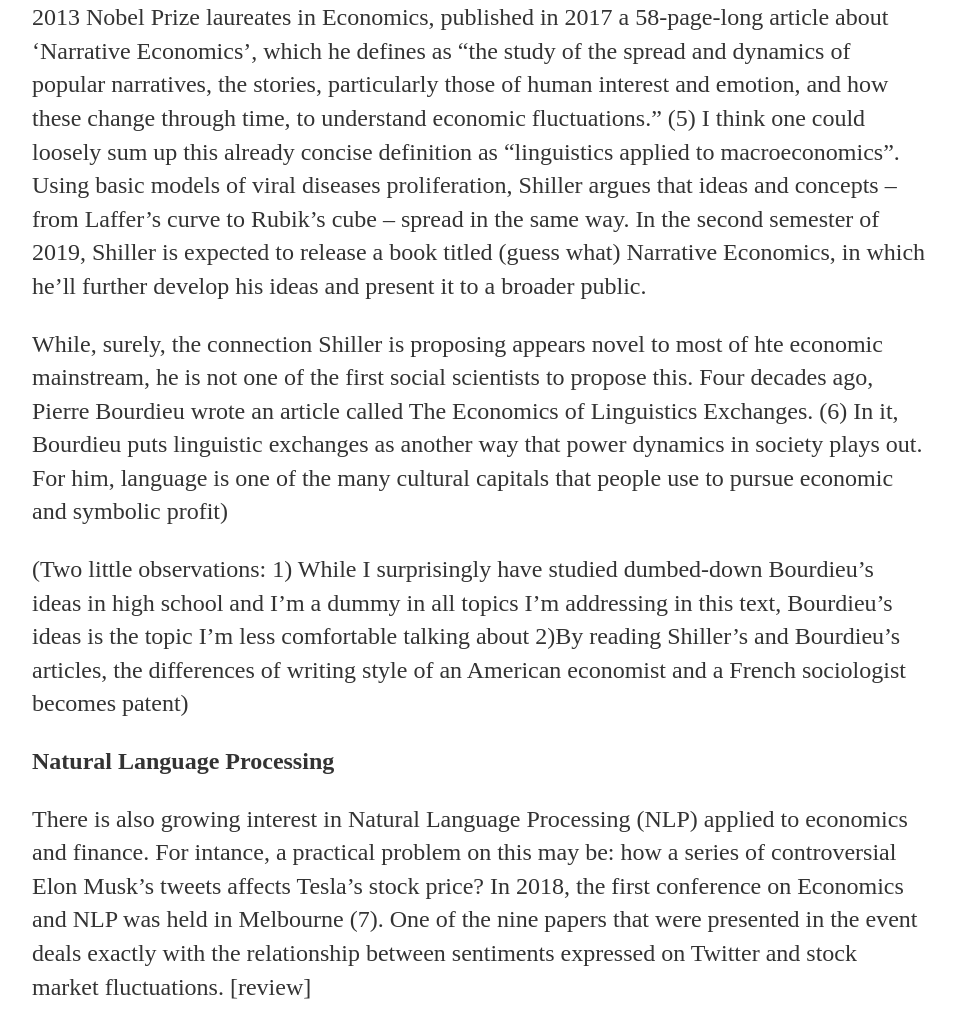
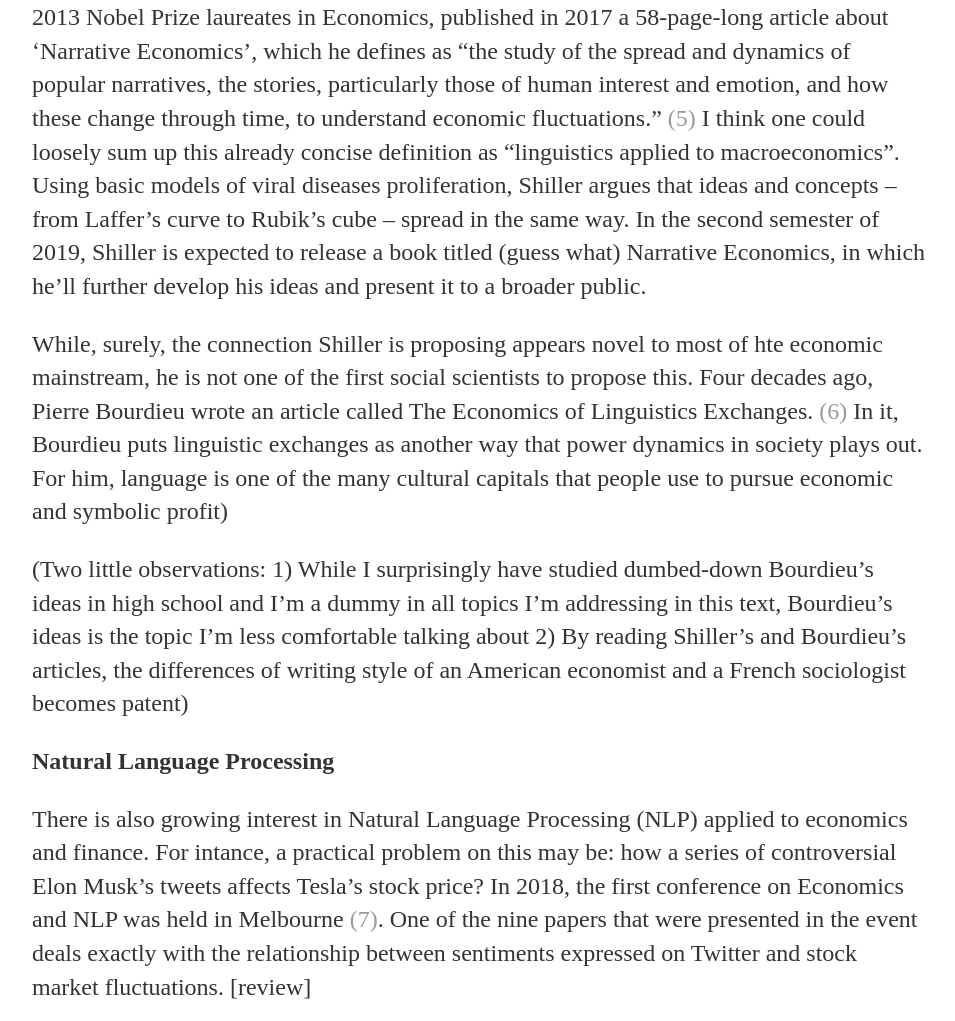
Before and after one commit to t6aguirre/old-blog, a Jekyll site: the page built from _posts/2019-08-09-ling-econ.md, in a window 1280 px wide and 1400 px high, scrolled down 1359 px. Shown: the part 289-1310 px from the top of the window, without its empty margins (160-1115 px from the left). Built offline with Jekyll 4.4.1, drawn with Linux system fonts in a browser that asks for light colours; part of the change alters nothing that is shown; some of the changed text lies outside the part shown.

```diff
--- a/_posts/2019-08-09-ling-econ.md
+++ b/_posts/2019-08-09-ling-econ.md
@@ -20,17 +20,17 @@ Some specialists in both areas also point out to similarities in evolutionary li
 
 **Narrative Economics**
 
-I think this might be the most interesting econ/ling intersection. Robert Shiller, one of the 2013 Nobel Prize laureates in Economics, published in 2017 a 58-page-long article about ‘Narrative Economics’, which he defines as “the study of the spread and dynamics of popular narratives, the stories, particularly those of human interest and emotion, and how these change through time, to understand economic fluctuations.” (5) I think one could loosely sum up this already concise definition as “linguistics applied to macroeconomics”. Using basic models of viral diseases proliferation, Shiller argues that ideas and concepts – from Laffer’s curve to Rubik’s cube – spread in the same way. In the second semester of 2019, Shiller is expected to release a book titled (guess what) Narrative Economics, in which he’ll further develop his ideas and present it to a broader public.
+I think this might be the most interesting econ/ling intersection. Robert Shiller, one of the 2013 Nobel Prize laureates in Economics, published in 2017 a 58-page-long article about ‘Narrative Economics’, which he defines as “the study of the spread and dynamics of popular narratives, the stories, particularly those of human interest and emotion, and how these change through time, to understand economic fluctuations.” [(5)](#references) I think one could loosely sum up this already concise definition as “linguistics applied to macroeconomics”. Using basic models of viral diseases proliferation, Shiller argues that ideas and concepts – from Laffer’s curve to Rubik’s cube – spread in the same way. In the second semester of 2019, Shiller is expected to release a book titled (guess what) Narrative Economics, in which he’ll further develop his ideas and present it to a broader public.
 
-While, surely, the connection Shiller is proposing appears novel to most of hte economic mainstream, he is not one of the first social scientists to propose this. Four decades ago, Pierre Bourdieu wrote an article called The Economics of Linguistics Exchanges. (6) In it, Bourdieu puts linguistic exchanges as another way that power dynamics in society plays out. For him, language is one of the many cultural capitals that people use to pursue economic and symbolic profit)
+While, surely, the connection Shiller is proposing appears novel to most of hte economic mainstream, he is not one of the first social scientists to propose this. Four decades ago, Pierre Bourdieu wrote an article called The Economics of Linguistics Exchanges. [(6)](#references) In it, Bourdieu puts linguistic exchanges as another way that power dynamics in society plays out. For him, language is one of the many cultural capitals that people use to pursue economic and symbolic profit)
 
 (Two little observations:
 1) While I surprisingly have studied dumbed-down Bourdieu's ideas in high school and I'm a dummy in all topics I'm addressing in this text, Bourdieu's ideas is the topic I'm less comfortable talking about
-2)By reading Shiller’s and Bourdieu’s articles, the differences of writing style of an American economist and a French sociologist becomes patent)
+2) By reading Shiller’s and Bourdieu’s articles, the differences of writing style of an American economist and a French sociologist becomes patent)
 
 **Natural Language Processing**
 
-There is also growing interest in Natural Language Processing (NLP) applied to economics and finance. For intance, a practical problem on this may be: how a series of controversial Elon Musk's tweets affects Tesla’s stock price? In 2018, the first conference on Economics and NLP was held in Melbourne (7). One of the nine papers that were presented in the event deals exactly with the relationship between sentiments expressed on Twitter and stock market fluctuations. [review]
+There is also growing interest in Natural Language Processing (NLP) applied to economics and finance. For intance, a practical problem on this may be: how a series of controversial Elon Musk's tweets affects Tesla’s stock price? In 2018, the first conference on Economics and NLP was held in Melbourne [(7)](#references). One of the nine papers that were presented in the event deals exactly with the relationship between sentiments expressed on Twitter and stock market fluctuations. [review]
 
 Schiller acknoledges the importance of NLP tecniques to develop the field of narratives economics:
 [new paragraph; associate with narrative economics]
```
